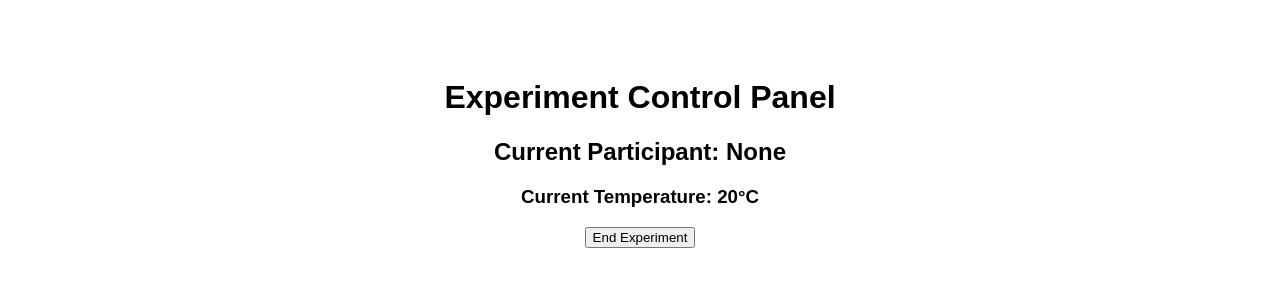
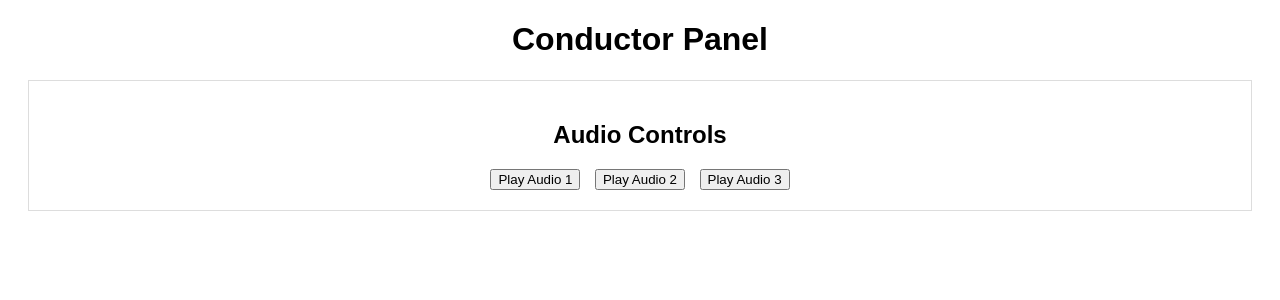
Before and after one commit to mohdhisham24/ThesisWebapp, a Flask app: page /conductor_panel in a window 1280 px wide. Shown: the top 300 px of the page. Run offline with Flask 3, Linux system fonts and the light colour scheme; some libraries are stand-ins or nearby versions.

Commit message:
audios added v1

```diff
--- a/app.py
+++ b/app.py
@@ -98,6 +98,12 @@ def handle_temperature_update(data):
     log_interaction(current_participant, interface, 'Change Temperature', current_temperature, start_time)
     emit('temperature_sync', {'temperature': current_temperature}, broadcast=True)
 
+@socketio.on('play_audio')
+def handle_play_audio(data):
+    audio_file = data['audio_file']
+    log_interaction(current_participant, 'Audio', f'Play {audio_file}', current_temperature, start_time)
+    emit('play_audio', {'audio_file': audio_file}, broadcast=True)
+
 def log_interaction(participant_name, interface, action, temp, start_time):
     if not participant_name:
         return
--- a/templates/conductor_panel.html
+++ b/templates/conductor_panel.html
@@ -1,22 +1,41 @@
 <!DOCTYPE html>
-<html>
+<html lang="en">
 <head>
-    <title>Experiment Control Panel</title>
+    <meta charset="UTF-8">
+    <meta name="viewport" content="width=device-width, initial-scale=1.0">
+    <title>Conductor Panel</title>
     <style>
-        body { font-family: Arial, sans-serif; text-align: center; padding-top: 50px; }
+        body { font-family: Arial, sans-serif; text-align: center; }
+        .interface { margin: 20px; padding: 20px; border: 1px solid #ddd; }
+        .button-container { margin-top: 10px; }
+        .audio-button { margin: 0 5px; }
     </style>
+    <script src="https://cdnjs.cloudflare.com/ajax/libs/socket.io/4.0.1/socket.io.js"></script>
 </head>
 <body>
-    <h1>Experiment Control Panel</h1>
-    <h2>Current Participant: <span id="participantName">{{ participant_name }}</span></h2>
-    <h3>Current Temperature: <span id="currentTemp">20°C</span></h3>
-    <button onclick="location.href='/end'">End Experiment</button>
+    <h1>Conductor Panel</h1>
+    <div class="interface">
+        <h2>Audio Controls</h2>
+        <div class="button-container">
+            <button class="audio-button" onclick="playAudio('audio1.mp3')">Play Audio 1</button>
+            <button class="audio-button" onclick="playAudio('audio2.mp3')">Play Audio 2</button>
+            <button class="audio-button" onclick="playAudio('audio3.mp3')">Play Audio 3</button>
+        </div>
+    </div>
 
-    <script src="https://cdnjs.cloudflare.com/ajax/libs/socket.io/4.0.1/socket.io.js"></script>
     <script>
         var socket = io();
-        socket.on('temperature_sync', function(data) {
-            document.getElementById('currentTemp').textContent = data.temperature + '°C';
+
+        function playAudio(audioFile) {
+            socket.emit('play_audio', { audio_file: audioFile });
+        }
+
+        socket.on('experiment_started', function(data) {
+            alert('Experiment started for participant: ' + data.participant);
+        });
+
+        socket.on('experiment_ended', function(data) {
+            alert('Experiment ended for participant: ' + data.participant);
         });
     </script>
 </body>
```
Also changed, not shown: templates/infotainment_touch.html (+9 -0 lines), templates/raspberry_touch.html (+9 -0 lines), 3 other files.
